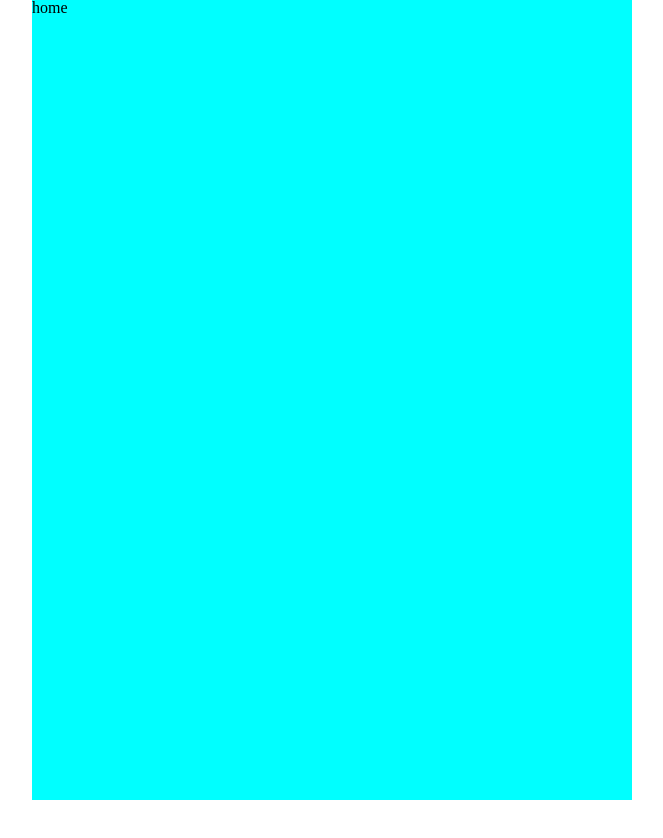
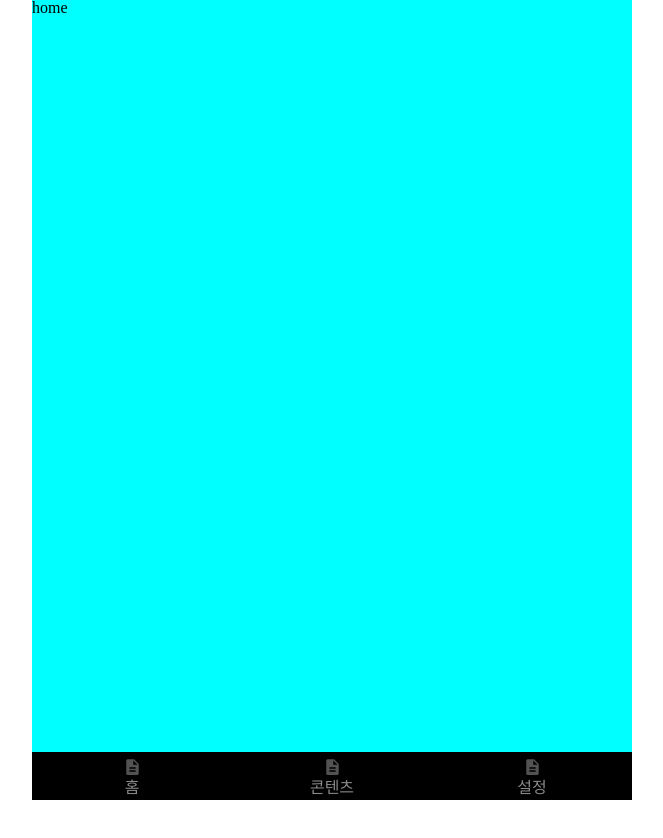
Before and after one commit to no-commit-today/dev-a-nice-day-front, a Next.js app: page / in a window 1280 px wide. Shown: the top 838 px of the page, without its empty margins (308-971 px from the left). Before the commit the page ends 800 px from the top, so only its background shows below. Built offline with nearby package versions, Linux system fonts and the light colour scheme; a web font is replaced by a local one.

Commit message:
feat/ bottomTabBar 컴포넌트 추가 및 layout에 배치

```diff
--- /dev/null
+++ b/src/app/_components/BottomTabBar.module.css
@@ -0,0 +1,25 @@
+.container {
+  position: sticky;
+  bottom: 0;
+  max-width: 600px;
+  margin: 0 auto;
+  display: flex;
+  flex-direction: row;
+  height: 48px;
+}
+
+.tabBtn {
+  flex: 1;
+  background-color: #000;
+}
+.btnBox {
+  display: flex;
+  flex-direction: column;
+  justify-content: center;
+  align-items: center;
+  height: 48px;
+}
+.text {
+  color: #898989;
+  font-weight: 200;
+}
--- /dev/null
+++ b/src/app/_components/BottomTabBar.tsx
@@ -0,0 +1,108 @@
+import Link from "next/link";
+import styles from "./BottomTabBar.module.css";
+import Description from "@/../public/assets/description.svg";
+
+const BottomTabBar = () => {
+  return (
+    <div className={styles.container}>
+      <Link href="/" className={styles.tabBtn}>
+        <div className={styles.btnBox}>
+          <div>
+            <svg
+              width="19"
+              height="20"
+              viewBox="0 0 19 20"
+              fill="none"
+              xmlns="http://www.w3.org/2000/svg"
+            >
+              <g clip-path="url(#clip0_147_1585)">
+                <path
+                  d="M11.0625 2.37302H4.8125C3.95312 2.37302 3.25781 3.07614 3.25781 3.93552L3.25 16.4355C3.25 17.2949 3.94531 17.998 4.80469 17.998H14.1875C15.0469 17.998 15.75 17.2949 15.75 16.4355V7.06052L11.0625 2.37302ZM12.625 14.873H6.375V13.3105H12.625V14.873ZM12.625 11.748H6.375V10.1855H12.625V11.748ZM10.2812 7.84177V3.54489L14.5781 7.84177H10.2812Z"
+                  fill="#898989"
+                  fill-opacity="0.6"
+                />
+              </g>
+              <defs>
+                <clipPath id="clip0_147_1585">
+                  <rect
+                    width="18.75"
+                    height="18.75"
+                    fill="white"
+                    transform="translate(0.125 0.810516)"
+                  />
+                </clipPath>
+              </defs>
+            </svg>
+          </div>
+          <span className={styles.text}>홈</span>
+        </div>
+      </Link>
+      <Link href="/content" className={styles.tabBtn}>
+        <div className={styles.btnBox}>
+          <div>
+            <svg
+              width="19"
+              height="20"
+              viewBox="0 0 19 20"
+              fill="none"
+              xmlns="http://www.w3.org/2000/svg"
+            >
+              <g clip-path="url(#clip0_147_1585)">
+                <path
+                  d="M11.0625 2.37302H4.8125C3.95312 2.37302 3.25781 3.07614 3.25781 3.93552L3.25 16.4355C3.25 17.2949 3.94531 17.998 4.80469 17.998H14.1875C15.0469 17.998 15.75 17.2949 15.75 16.4355V7.06052L11.0625 2.37302ZM12.625 14.873H6.375V13.3105H12.625V14.873ZM12.625 11.748H6.375V10.1855H12.625V11.748ZM10.2812 7.84177V3.54489L14.5781 7.84177H10.2812Z"
+                  fill="#898989"
+                  fill-opacity="0.6"
+                />
+              </g>
+              <defs>
+                <clipPath id="clip0_147_1585">
+                  <rect
+                    width="18.75"
+                    height="18.75"
+                    fill="white"
+                    transform="translate(0.125 0.810516)"
+                  />
+                </clipPath>
+              </defs>
+            </svg>
+          </div>
+          <span className={styles.text}>콘텐츠</span>
+        </div>
+      </Link>
+      <Link href="/setting" className={styles.tabBtn}>
+        <div className={styles.btnBox}>
+          <div>
+            <svg
+              width="19"
+              height="20"
+              viewBox="0 0 19 20"
+              fill="none"
+              xmlns="http://www.w3.org/2000/svg"
+            >
+              <g clip-path="url(#clip0_147_1585)">
+                <path
+                  d="M11.0625 2.37302H4.8125C3.95312 2.37302 3.25781 3.07614 3.25781 3.93552L3.25 16.4355C3.25 17.2949 3.94531 17.998 4.80469 17.998H14.1875C15.0469 17.998 15.75 17.2949 15.75 16.4355V7.06052L11.0625 2.37302ZM12.625 14.873H6.375V13.3105H12.625V14.873ZM12.625 11.748H6.375V10.1855H12.625V11.748ZM10.2812 7.84177V3.54489L14.5781 7.84177H10.2812Z"
+                  fill="#898989"
+                  fill-opacity="0.6"
+                />
+              </g>
+              <defs>
+                <clipPath id="clip0_147_1585">
+                  <rect
+                    width="18.75"
+                    height="18.75"
+                    fill="white"
+                    transform="translate(0.125 0.810516)"
+                  />
+                </clipPath>
+              </defs>
+            </svg>
+          </div>
+          <span className={styles.text}>설정</span>
+        </div>
+      </Link>
+    </div>
+  );
+};
+
+export default BottomTabBar;
--- a/src/app/layout.tsx
+++ b/src/app/layout.tsx
@@ -1,3 +1,4 @@
+import BottomTabBar from "./_components/BottomTabBar";
 import "./globals.css";
 
 export default function RootLayout({
@@ -9,6 +10,7 @@ export default function RootLayout({
     <html lang="en">
       <body style={{ fontFamily: "Pretendard", fontWeight: 500 }}>
         {children}
+        <BottomTabBar />
       </body>
     </html>
   );
```
